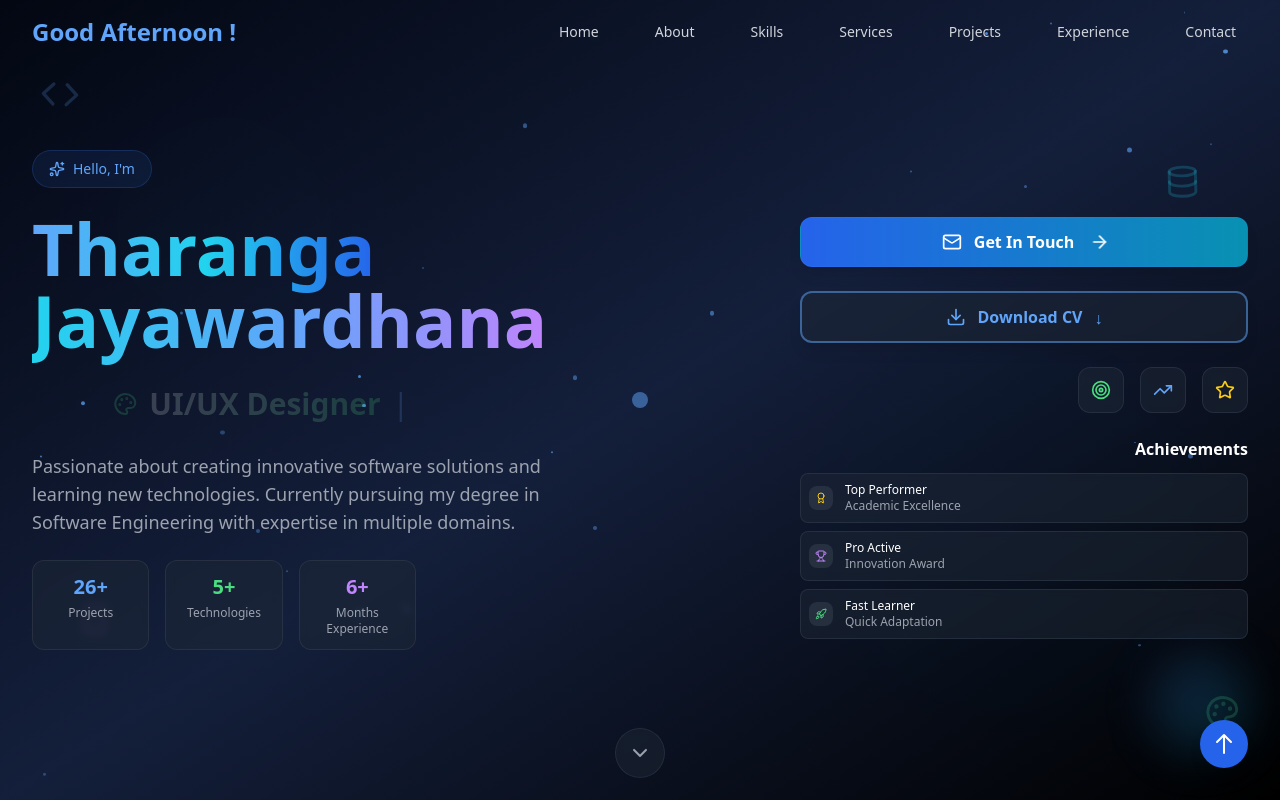
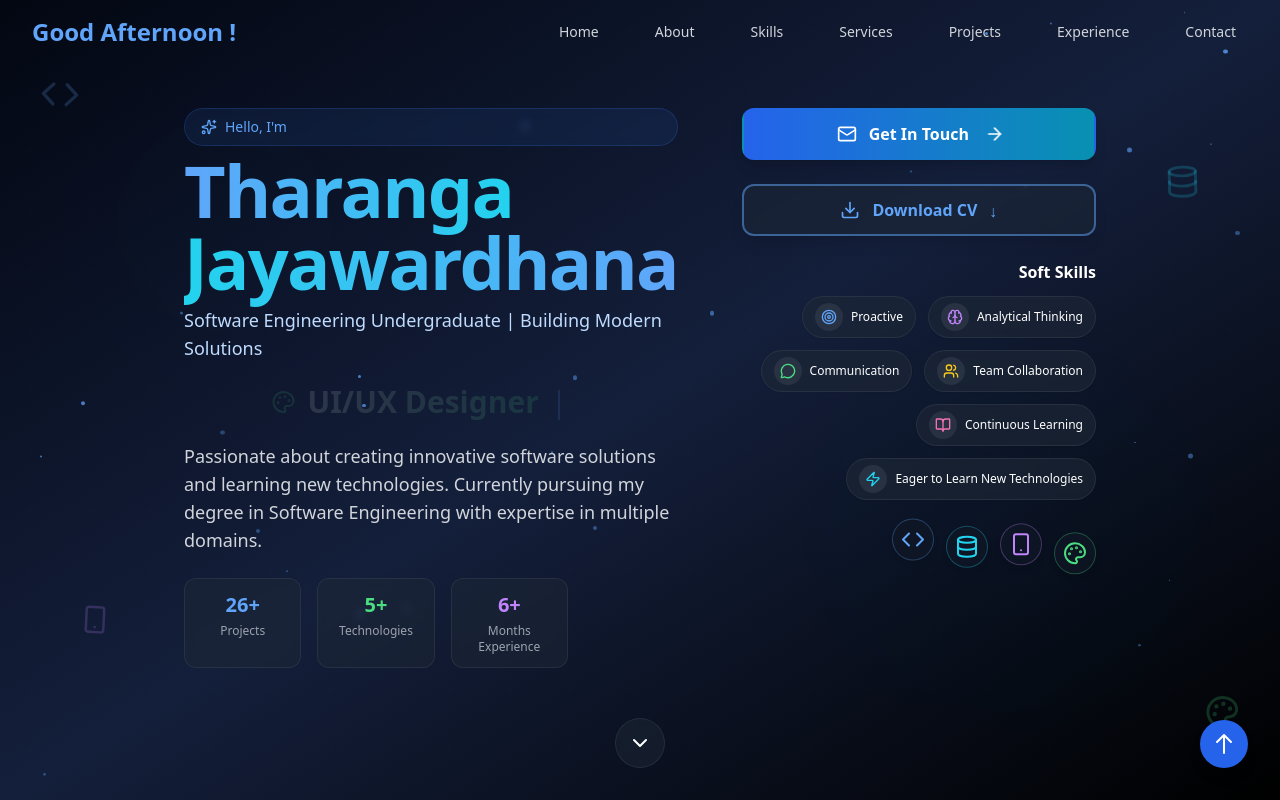
Before and after one commit to TharangaJ123/My_portfolio_website, a React (Vite) app: page / in a window 1280 px wide. Shown: the top 800 px of the page. Built offline with nearby package versions, Linux system fonts and the light colour scheme.

Commit message:
few ui enhancements

```diff
--- a/src/components/Hero.jsx
+++ b/src/components/Hero.jsx
@@ -1,6 +1,6 @@
 import { useState, useEffect } from 'react';
 import { motion, AnimatePresence } from 'framer-motion';
-import { ChevronDown, Download, Mail, Code, Database, Smartphone, Palette, Cloud, Zap, ArrowRight, Sparkles, Star, Target, TrendingUp, Award, Trophy, CheckCircle, Rocket, Globe, Shield } from 'lucide-react';
+import { ChevronDown, Download, Mail, Code, Database, Smartphone, Palette, Cloud, Zap, ArrowRight, Sparkles, Star, Target, TrendingUp, Award, Trophy, CheckCircle, Rocket, Globe, Shield, Brain, MessageCircle, Users, BookOpen } from 'lucide-react';
 
 const Hero = () => {
   const [currentRoleIndex, setCurrentRoleIndex] = useState(0);
@@ -22,11 +22,14 @@ const Hero = () => {
     <Code key="fullstack" className="w-6 h-6" />
   ];
 
-  // Achievement badges
-  const achievements = [
-    { icon: Award, title: 'Top Performer', subtitle: 'Academic Excellence', color: 'text-yellow-400' },
-    { icon: Trophy, title: 'Pro Active', subtitle: 'Innovation Award', color: 'text-purple-400' },
-    { icon: Rocket, title: 'Fast Learner', subtitle: 'Quick Adaptation', color: 'text-green-400' }
+  // Soft skills
+  const softSkills = [
+    { icon: Target, label: 'Proactive', color: 'text-blue-400' },
+    { icon: Brain, label: 'Analytical Thinking', color: 'text-purple-400' },
+    { icon: MessageCircle, label: 'Communication', color: 'text-green-400' },
+    { icon: Users, label: 'Team Collaboration', color: 'text-yellow-400' },
+    { icon: BookOpen, label: 'Continuous Learning', color: 'text-pink-400' },
+    { icon: Zap, label: 'Eager to Learn New Technologies', color: 'text-cyan-400' },
   ];
 
   useEffect(() => {
@@ -159,47 +162,41 @@ const Hero = () => {
       </motion.div>
 
       {/* Main Content Container */}
-      <div className="max-w-7xl mx-auto px-4 sm:px-6 lg:px-8 relative z-10 w-full h-screen">
-        <div className="grid grid-cols-1 lg:grid-cols-2 gap-8 lg:gap-12 items-center h-full pt-16 lg:pt-0">
-
+      <div className="relative z-10 flex items-center justify-center ">
+        <div className="w-full max-w-5xl mx-auto p-6 sm:p-10 md:p-14 flex flex-col lg:flex-row gap-10 lg:gap-16">
           {/* Left Side - Content */}
-          <motion.div
-            className="space-y-4 sm:space-y-6 text-center lg:text-left"
-            animate={{
-              x: mousePosition.x * 0.5,
-              y: mousePosition.y * 0.5,
-            }}
-            transition={{ type: "spring", stiffness: 150, damping: 15 }}
-          >
+          <div className="flex-1 flex flex-col justify-center">
             {/* Greeting Badge */}
             <motion.div
               initial={{ opacity: 0, x: -50 }}
               animate={{ opacity: 1, x: 0 }}
               transition={{ delay: 0.2, duration: 0.8 }}
-              className="inline-flex items-center space-x-2 bg-blue-500/10 border border-blue-500/20 rounded-full px-3 sm:px-4 py-1.5 sm:py-2 text-blue-400 text-xs sm:text-sm font-medium backdrop-blur-sm"
+              className="inline-flex items-center space-x-2 bg-blue-500/10 border border-blue-500/20 rounded-full px-3 sm:px-4 py-1.5 sm:py-2 text-blue-400 text-xs sm:text-sm font-medium backdrop-blur-sm mb-2 mt-10 sm:mt-0"
             >
               <Sparkles className="w-3 h-3 sm:w-4 sm:h-4" />
               <span>Hello, I'm</span>
             </motion.div>
-
-            {/* Name with enhanced gradient */}
+            {/* Name with shimmer */}
             <motion.h1
               initial={{ opacity: 0, y: 20 }}
               animate={{ opacity: 1, y: 0 }}
               transition={{ delay: 0.4, duration: 0.8 }}
-              className="text-3xl sm:text-4xl md:text-5xl lg:text-6xl xl:text-7xl font-bold text-white leading-tight"
+              className="text-3xl sm:text-4xl md:text-5xl lg:text-6xl xl:text-7xl font-extrabold text-white leading-tight tracking-tight mb-2"
             >
-              <span className="bg-gradient-to-r from-blue-400 via-cyan-400 to-blue-600 bg-clip-text text-transparent">
+              <span className="bg-gradient-to-r from-blue-400 via-cyan-400 to-blue-600 bg-clip-text text-transparent animate-[shimmer_2.5s_linear_infinite] [background-size:200%_auto]">
                 Tharanga
               </span>
               <br />
-              <span className="bg-gradient-to-r from-cyan-400 via-blue-400 to-purple-400 bg-clip-text text-transparent">
+              <span className="bg-gradient-to-r from-cyan-400 via-blue-400 to-purple-400 bg-clip-text text-transparent animate-[shimmer_2.5s_linear_infinite] [background-size:200%_auto]">
                 Jayawardhana
               </span>
             </motion.h1>
-
+            {/* Subtitle/Tagline */}
+            <div className="text-base sm:text-lg text-blue-200 font-medium mb-4">
+              Software Engineering Undergraduate | Building Modern Solutions
+            </div>
             {/* Dynamic Title with enhanced animation */}
-            <div className="text-lg sm:text-xl md:text-2xl lg:text-3xl text-gray-300 font-medium min-h-[2.5rem] sm:min-h-[3rem] flex items-center justify-center lg:justify-start overflow-hidden">
+            <div className="text-lg sm:text-xl md:text-2xl lg:text-3xl text-gray-300 font-medium min-h-[2.5rem] sm:min-h-[3rem] flex items-center justify-center lg:justify-start overflow-hidden mb-4">
               <AnimatePresence mode="wait">
                 <motion.h2
                   key={currentRoleIndex}
@@ -216,8 +213,8 @@ const Hero = () => {
                     opacity: 0
                   }}
                   transition={{
-                    duration: 0.6,
-                    ease: "easeInOut"
+                    duration: 0.7,
+                    ease: "anticipate"
                   }}
                   className="flex items-center space-x-2 sm:space-x-3"
                 >
@@ -244,24 +241,21 @@ const Hero = () => {
                 </motion.h2>
               </AnimatePresence>
             </div>
-
-            {/* Enhanced Description */}
+            {/* Description */}
             <motion.p
               initial={{ opacity: 0, y: 20 }}
               animate={{ opacity: 1, y: 0 }}
               transition={{ delay: 0.8, duration: 0.8 }}
-              className="text-sm sm:text-base lg:text-lg text-gray-400 leading-relaxed max-w-lg mx-auto lg:mx-0"
+              className="text-sm sm:text-base lg:text-lg text-gray-300 leading-relaxed max-w-lg mb-6"
             >
-              Passionate about creating innovative software solutions and learning new technologies.
-              Currently pursuing my degree in Software Engineering with expertise in multiple domains.
+              Passionate about creating innovative software solutions and learning new technologies. Currently pursuing my degree in Software Engineering with expertise in multiple domains.
             </motion.p>
-
-            {/* Enhanced Stats */}
+            {/* Stats */}
             <motion.div
               initial={{ opacity: 0, y: 20 }}
               animate={{ opacity: 1, y: 0 }}
               transition={{ delay: 1.2, duration: 0.8 }}
-              className="grid grid-cols-3 gap-2 sm:gap-4 max-w-sm mx-auto lg:mx-0"
+              className="grid grid-cols-3 gap-2 sm:gap-4 max-w-sm mb-6"
             >
               <motion.div
                 whileHover={{ scale: 1.05, y: -5 }}
@@ -285,22 +279,16 @@ const Hero = () => {
                 <div className="text-gray-400 text-xs">Months Experience</div>
               </motion.div>
             </motion.div>
-          </motion.div>
-
-          {/* Right Side - Buttons and Visual Elements */}
-          <motion.div
-            className="flex flex-col items-center justify-center space-y-4 sm:space-y-6 lg:items-end lg:justify-center"
-            initial={{ opacity: 0, x: 50 }}
-            animate={{ opacity: 1, x: 0 }}
-            transition={{ delay: 0.6, duration: 0.8 }}
-          >
-            {/* Main CTA Buttons */}
-            <div className="space-y-4 sm:space-y-6 w-full mt-44 max-w-sm sm:max-w-md">
+          </div>
+          {/* Right Side - Buttons, Soft Skills, and Tech Cluster */}
+          <div className="flex-1 flex flex-col items-center justify-center h-full space-y-6 lg:items-end">
+            {/* CTA Buttons */}
+            <div className="space-y-4 sm:space-y-6 w-full max-w-sm sm:max-w-md">
               <motion.button
                 onClick={scrollToContact}
-                whileHover={{ scale: 1.05, y: -3 }}
-                whileTap={{ scale: 0.95 }}
-                className="w-full bg-gradient-to-r from-blue-600 to-cyan-600 hover:from-blue-700 hover:to-cyan-700 text-white px-6 sm:px-8 py-2.5 sm:py-3 rounded-xl font-semibold transition-all duration-300 flex items-center justify-center gap-2 sm:gap-3 group shadow-lg hover:shadow-xl hover:shadow-blue-500/25 border border-blue-500/20 text-sm sm:text-base"
+                whileHover={{ scale: 1.08, boxShadow: '0 0 16px #38bdf8' }}
+                whileTap={{ scale: 0.97 }}
+                className="w-full bg-gradient-to-r from-blue-600 to-cyan-600 hover:from-blue-700 hover:to-cyan-700 text-white px-6 sm:px-8 py-2.5 sm:py-3 rounded-xl font-semibold transition-all duration-300 flex items-center justify-center gap-2 sm:gap-3 group shadow-lg hover:shadow-xl hover:shadow-blue-500/25 border-2 border-transparent hover:border-blue-400/60 text-sm sm:text-base"
               >
                 <Mail size={18} className="sm:w-5 sm:h-5" />
                 Get In Touch
@@ -312,11 +300,10 @@ const Hero = () => {
                   <ArrowRight className="w-4 h-4 sm:w-5 sm:h-5" />
                 </motion.div>
               </motion.button>
-
               <motion.button
                 onClick={downloadCV}
-                whileHover={{ scale: 1.05, y: -3 }}
-                whileTap={{ scale: 0.95 }}
+                whileHover={{ scale: 1.08, boxShadow: '0 0 16px #38bdf8' }}
+                whileTap={{ scale: 0.97 }}
                 className="w-full bg-gray-800/50 border-2 border-blue-400/50 text-blue-400 hover:bg-blue-400/10 hover:border-blue-400 px-6 sm:px-8 py-2.5 sm:py-3 rounded-xl font-semibold transition-all duration-300 flex items-center justify-center gap-2 sm:gap-3 group shadow-lg hover:shadow-xl hover:shadow-blue-400/25 backdrop-blur-sm text-sm sm:text-base"
               >
                 <Download size={18} className="sm:w-5 sm:h-5" />
@@ -330,107 +317,91 @@ const Hero = () => {
                 </motion.div>
               </motion.button>
             </div>
-
-            {/* Visual Elements - Hidden on mobile, shown on larger screens */}
+            {/* Soft Skills - Enhanced UI */}
             <motion.div
-              initial={{ opacity: 0, scale: 0.8 }}
-              animate={{ opacity: 1, scale: 1 }}
-              transition={{ delay: 1.4, duration: 0.8 }}
-              className="hidden sm:flex items-center space-x-3 sm:space-x-4"
-            >
-              <motion.div
-                whileHover={{ scale: 1.1, rotate: 5 }}
-                className="p-2 sm:p-3 bg-gray-800/50 rounded-xl border border-gray-700/50 backdrop-blur-sm"
-              >
-                <Target className="w-4 h-4 sm:w-5 sm:h-5 text-green-400" />
-              </motion.div>
-              <motion.div
-                whileHover={{ scale: 1.1, rotate: -5 }}
-                className="p-2 sm:p-3 bg-gray-800/50 rounded-xl border border-gray-700/50 backdrop-blur-sm"
-              >
-                <TrendingUp className="w-4 h-4 sm:w-5 sm:h-5 text-blue-400" />
-              </motion.div>
-              <motion.div
-                whileHover={{ scale: 1.1, rotate: 5 }}
-                className="p-2 sm:p-3 bg-gray-800/50 rounded-xl border border-gray-700/50 backdrop-blur-sm"
-              >
-                <Star className="w-4 h-4 sm:w-5 sm:h-5 text-yellow-400" />
-              </motion.div>
-            </motion.div>
-
-            {/* Achievement Badges - Responsive layout */}
-            <motion.div
-              initial={{ opacity: 0, y: 20 }}
-              animate={{ opacity: 1, y: 0 }}
-              transition={{ delay: 1.6, duration: 0.8 }}
+              initial="hidden"
+              whileInView="visible"
+              viewport={{ once: true }}
+              variants={{
+                hidden: { opacity: 0 },
+                visible: {
+                  opacity: 1,
+                  transition: { staggerChildren: 0.12 }
+                }
+              }}
               className="w-full max-w-sm sm:max-w-md"
             >
-              <h4 className="text-white font-semibold text-center lg:text-right text-sm sm:text-base mb-2 sm:mb-3">Achievements</h4>
-              <div className="space-y-1.5 sm:space-y-2">
-                {achievements.map((achievement, index) => (
+              <h4 className="text-white font-semibold text-center lg:text-right text-sm sm:text-base mb-2 sm:mb-3">Soft Skills</h4>
+              <div className="flex flex-wrap gap-2 sm:gap-3 justify-center lg:justify-end">
+                {softSkills.map((skill, index) => (
                   <motion.div
-                    key={achievement.title}
-                    initial={{ opacity: 0, x: 20 }}
-                    animate={{ opacity: 1, x: 0 }}
-                    transition={{ delay: 1.8 + index * 0.1, duration: 0.5 }}
-                    whileHover={{ scale: 1.02, x: -5 }}
-                    className="flex items-center space-x-2 sm:space-x-3 p-1.5 sm:p-2 bg-gray-800/50 rounded-lg border border-gray-700/50 backdrop-blur-sm group hover:border-blue-500/30 transition-all duration-300"
+                    key={skill.label}
+                    variants={{
+                      hidden: { opacity: 0, y: 20 },
+                      visible: { opacity: 1, y: 0 }
+                    }}
+                    whileHover={{ scale: 1.08, boxShadow: '0 0 8px #38bdf8' }}
+                    className="flex items-center gap-2 px-3 py-1.5 rounded-full bg-gray-800/60 border border-gray-700/50 backdrop-blur-sm group hover:border-blue-500/30 transition-all duration-300 cursor-pointer shadow-sm"
                   >
-                    <div className={`p-1 sm:p-1.5 rounded-lg bg-gray-700/50 ${achievement.color}`}>
-                      <achievement.icon className="w-2.5 h-2.5 sm:w-3 sm:h-3" />
+                    <div className={`rounded-full ${skill.color} bg-gray-700/50 p-1.5`}>
+                      <skill.icon className="w-4 h-4" />
                     </div>
-                    <div>
-                      <div className="text-white text-xs font-medium">{achievement.title}</div>
-                      <div className="text-gray-400 text-xs">{achievement.subtitle}</div>
-                    </div>
+                    <span className="text-white text-xs font-medium whitespace-nowrap">{skill.label}</span>
                   </motion.div>
                 ))}
               </div>
             </motion.div>
-
-            {/* Floating Elements - Hidden on mobile */}
+            {/* Floating Tech Icon Cluster */}
+            <div className="flex flex-wrap gap-3 justify-center lg:justify-end mt-4">
               <motion.div
-              animate={{ y: [0, -10, 0] }}
+                animate={{ y: [0, -8, 0] }}
                 transition={{ duration: 3, repeat: Infinity, ease: "easeInOut" }}
-              className="hidden lg:block"
+                className="p-2 bg-gray-900/60 rounded-full border border-blue-400/30 shadow-md"
               >
-              <div className="w-20 h-20 sm:w-24 sm:h-24 bg-gradient-to-br from-blue-500/20 to-cyan-500/20 rounded-full blur-xl"></div>
+                <Code className="w-6 h-6 text-blue-400" />
               </motion.div>
+              <motion.div
+                animate={{ y: [0, 8, 0] }}
+                transition={{ duration: 3.5, repeat: Infinity, ease: "easeInOut", delay: 0.5 }}
+                className="p-2 bg-gray-900/60 rounded-full border border-cyan-400/30 shadow-md"
+              >
+                <Database className="w-6 h-6 text-cyan-400" />
+              </motion.div>
+              <motion.div
+                animate={{ y: [0, -6, 0] }}
+                transition={{ duration: 2.8, repeat: Infinity, ease: "easeInOut", delay: 1 }}
+                className="p-2 bg-gray-900/60 rounded-full border border-purple-400/30 shadow-md"
+              >
+                <Smartphone className="w-6 h-6 text-purple-400" />
+              </motion.div>
+              <motion.div
+                animate={{ y: [0, 10, 0] }}
+                transition={{ duration: 4, repeat: Infinity, ease: "easeInOut", delay: 1.5 }}
+                className="p-2 bg-gray-900/60 rounded-full border border-green-400/30 shadow-md"
+              >
+                <Palette className="w-6 h-6 text-green-400" />
               </motion.div>
             </div>
           </div>
+        </div>
+      </div>
 
-      {/* Enhanced Scroll Indicator */}
+      {/* Enhanced Scroll Indicator - always visible and clickable */}
       <motion.div
         initial={{ opacity: 0 }}
         animate={{ opacity: 1 }}
         transition={{ delay: 1.5, duration: 0.8 }}
-        className="absolute bottom-8 left-1/2 transform -translate-x-1/2"
-      >
-        <motion.div
-          animate={{ y: [0, 10, 0] }}
-          transition={{ duration: 2, repeat: Infinity }}
-          className="text-gray-400 cursor-pointer group"
+        className="absolute bottom-8 left-1/2 transform -translate-x-1/2 z-50 cursor-pointer"
+        style={{ pointerEvents: 'auto' }}
         onClick={() => document.querySelector('#about')?.scrollIntoView({ behavior: 'smooth' })}
       >
         <motion.div
           whileHover={{ scale: 1.2 }}
-            className="p-3 rounded-full bg-gray-800/50 backdrop-blur-sm group-hover:bg-gray-700/50 transition-colors border border-gray-700/50"
+          className="p-3 rounded-full bg-gray-800/50 backdrop-blur-sm hover:bg-gray-700/50 transition-colors border border-gray-700/50"
         >
-            <ChevronDown size={24} />
+          <ChevronDown size={24} className="text-white" />
         </motion.div>
       </motion.div>
-      </motion.div>
-
-      {/* Mouse trail effect */}
-      <motion.div
-        className="fixed w-4 h-4 bg-blue-400 rounded-full pointer-events-none z-50 opacity-50"
-        animate={{
-          x: mousePosition.x * 2,
-          y: mousePosition.y * 2,
-        }}
-        transition={{ type: "spring", stiffness: 500, damping: 28 }}
-      />
     </section>
   );
 };
--- a/src/components/Skills.jsx
+++ b/src/components/Skills.jsx
@@ -64,9 +64,9 @@ const Skills = () => {
       icon: Server,
       skills: [
         { name: 'Git', level: 90 },
+        { name: 'BitBucket', level: 80 },
         { name: 'Linux', level: 80 },
-        { name: 'Agile/Scrum', level: 85 },
-        { name: 'Jira', level: 75 },
+        { name: 'Agile/Scrum', level: 85 }
       ]
     }
   ];
@@ -235,7 +235,6 @@ const Skills = () => {
           className="bg-gray-800 rounded-xl p-4 sm:p-6 lg:p-8 border border-gray-700"
         >
           <div className="flex items-center justify-center space-x-2 mb-6 sm:mb-8">
-            <TrendingUp className="w-4 h-4 sm:w-5 sm:h-5 text-blue-400" />
             <h3 className="text-lg sm:text-xl font-bold text-white">
               Additional Technologies
             </h3>
```
Also changed, not shown: src/components/Navbar.jsx (+7 -6 lines), src/components/Projects.jsx (+17 -6 lines). Lines whose indentation alone changed are shown as unchanged.
